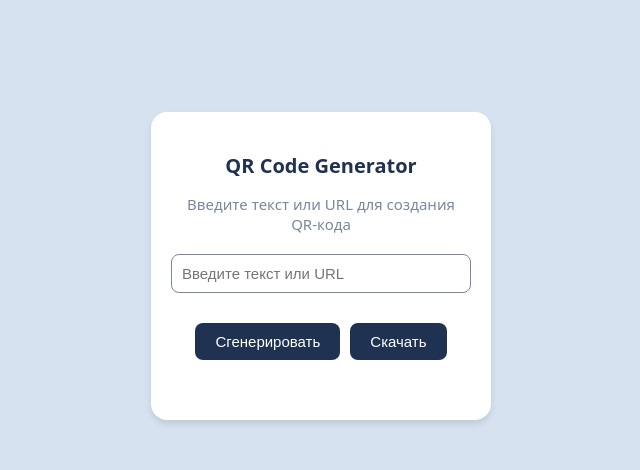
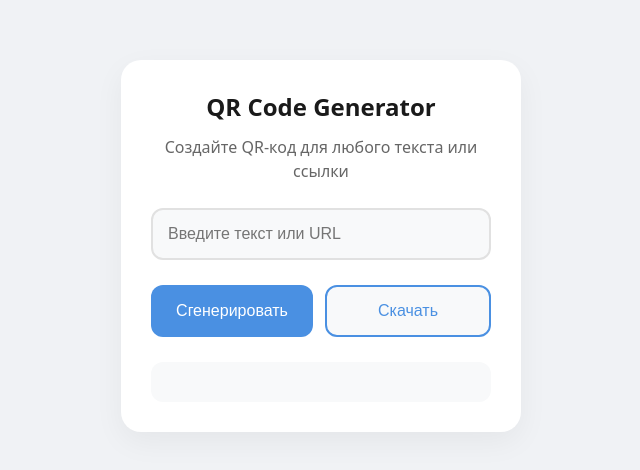
Before and after one commit to Zivi793150/QR_project, a plain HTML site: page index.html in a window 1280 px wide. Shown: the part 154-624 px from the top of the page, without its empty margins (319-959 px from the left). Drawn offline with Linux system fonts and the light colour scheme.

Commit message:
Обновлен дизайн: добавлены современные стили и анимации

```diff
--- a/index.html
+++ b/index.html
@@ -11,94 +11,164 @@
   <script src="https://cdnjs.cloudflare.com/ajax/libs/qrcodejs/1.0.0/qrcode.min.js"></script>
 
   <style>
-    .attribution { font-size: 11px; text-align: center; }
-    .attribution a { color: hsl(228, 45%, 44%); }
-    .body{
-      background-color: hsl(212, 45%, 89%);
+    * {
       margin: 0;
+      padding: 0;
+      box-sizing: border-box;
+    }
+
+    body {
+      background-color: #f0f2f5;
+      font-family: system-ui, -apple-system, BlinkMacSystemFont, 'Segoe UI', Roboto, Oxygen, Ubuntu, Cantarell, 'Open Sans', 'Helvetica Neue', sans-serif;
       min-height: 100vh;
-    }
-    .container {
-      background-color: hsl(212, 45%, 89%);
       display: flex;
       justify-content: center;
       align-items: center;
-      min-height: 100vh;
       padding: 20px;
     }
+
+    .container {
+      width: 100%;
+      max-width: 400px;
+    }
+
     .qr-code {
-      background-color: hsl(0, 0%, 100%);
-      padding: 20px;
-      border-radius: 16px;
-      width: 300px;
+      background-color: white;
+      padding: 30px;
+      border-radius: 20px;
+      box-shadow: 0 10px 30px rgba(0, 0, 0, 0.05);
+      transition: transform 0.3s ease;
+    }
+
+    .qr-code:hover {
+      transform: translateY(-5px);
+    }
+
+    .text-content {
+      margin-bottom: 25px;
+    }
+
+    .text-content h1 {
+      color: #1a1a1a;
+      font-size: 24px;
+      font-weight: 600;
+      margin-bottom: 12px;
       text-align: center;
-      box-shadow: 0 4px 6px rgba(0, 0, 0, 0.1);
     }
-    .text-content {
-      margin-top: 20px;
+
+    .text-content p {
+      color: #666;
+      font-size: 16px;
+      line-height: 1.5;
+      text-align: center;
     }
-    .text-content h1 {
-      text-align: center;
-      font-family: system-ui, -apple-system, BlinkMacSystemFont, 'Segoe UI', Roboto, Oxygen, Ubuntu, Cantarell, 'Open Sans', 'Helvetica Neue', sans-serif;
-      font-size: 20px;
-      font-weight: 700;
-      color: hsl(218, 44%, 22%);
-      margin: 0;
-      margin-bottom: 15px;
+
+    .input-group {
+      margin-bottom: 25px;
     }
-    .text-content p {
-      text-align: center;
-      font-family: system-ui, -apple-system, BlinkMacSystemFont, 'Segoe UI', Roboto, Oxygen, Ubuntu, Cantarell, 'Open Sans', 'Helvetica Neue', sans-serif;
-      font-size: 15px;
-      font-weight: 400;
-      color: hsl(220, 15%, 55%);
-      margin: 0;
-      padding: 0 10px;
-      margin-bottom: 20px;
-    }
-    .input-group {
-      margin-bottom: 20px;
-    }
+
     .input-group input {
       width: 100%;
-      padding: 10px;
-      border: 1px solid hsl(220, 15%, 55%);
-      border-radius: 8px;
-      font-size: 15px;
-      margin-bottom: 10px;
-      box-sizing: border-box;
+      padding: 15px;
+      border: 2px solid #e1e1e1;
+      border-radius: 12px;
+      font-size: 16px;
+      transition: all 0.3s ease;
+      background-color: #f8f9fa;
     }
+
+    .input-group input:focus {
+      outline: none;
+      border-color: #4a90e2;
+      background-color: white;
+      box-shadow: 0 0 0 3px rgba(74, 144, 226, 0.1);
+    }
+
     .button-group {
       display: flex;
-      gap: 10px;
-      justify-content: center;
+      gap: 12px;
+      margin-bottom: 25px;
     }
+
     button {
-      padding: 10px 20px;
+      flex: 1;
+      padding: 15px;
       border: none;
-      border-radius: 8px;
-      background-color: hsl(218, 44%, 22%);
+      border-radius: 12px;
+      font-size: 16px;
+      font-weight: 500;
+      cursor: pointer;
+      transition: all 0.3s ease;
+    }
+
+    button:first-child {
+      background-color: #4a90e2;
       color: white;
-      font-size: 15px;
-      cursor: pointer;
-      transition: background-color 0.3s;
     }
+
+    button:last-child {
+      background-color: #f8f9fa;
+      color: #4a90e2;
+      border: 2px solid #4a90e2;
+    }
+
     button:hover {
-      background-color: hsl(218, 44%, 30%);
+      transform: translateY(-2px);
+      box-shadow: 0 5px 15px rgba(0, 0, 0, 0.1);
     }
+
+    button:first-child:hover {
+      background-color: #357abd;
+    }
+
+    button:last-child:hover {
+      background-color: #f0f7ff;
+    }
+
     #qr-code {
-      margin: 20px auto;
+      margin: 0 auto;
       display: flex;
       justify-content: center;
+      padding: 20px;
+      background-color: #f8f9fa;
+      border-radius: 12px;
+    }
+
+    #qr-code canvas {
+      border-radius: 8px;
+      box-shadow: 0 4px 12px rgba(0, 0, 0, 0.05);
+    }
+
+    @media (max-width: 480px) {
+      .container {
+        padding: 10px;
+      }
+
+      .qr-code {
+        padding: 20px;
+      }
+
+      .text-content h1 {
+        font-size: 20px;
+      }
+
+      .text-content p {
+        font-size: 14px;
+      }
+
+      button {
+        padding: 12px;
+        font-size: 14px;
+      }
     }
   </style>
 </head>
-<body class="body">
+<body>
   <div class="container">
     <div class="qr-code">
       <div class="text-content">
         <h1>QR Code Generator</h1>
-        <p>Введите текст или URL для создания QR-кода</p>
+        <p>Создайте QR-код для любого текста или ссылки</p>
       </div>
       <div class="input-group">
         <input type="text" id="qr-text" placeholder="Введите текст или URL">
```
